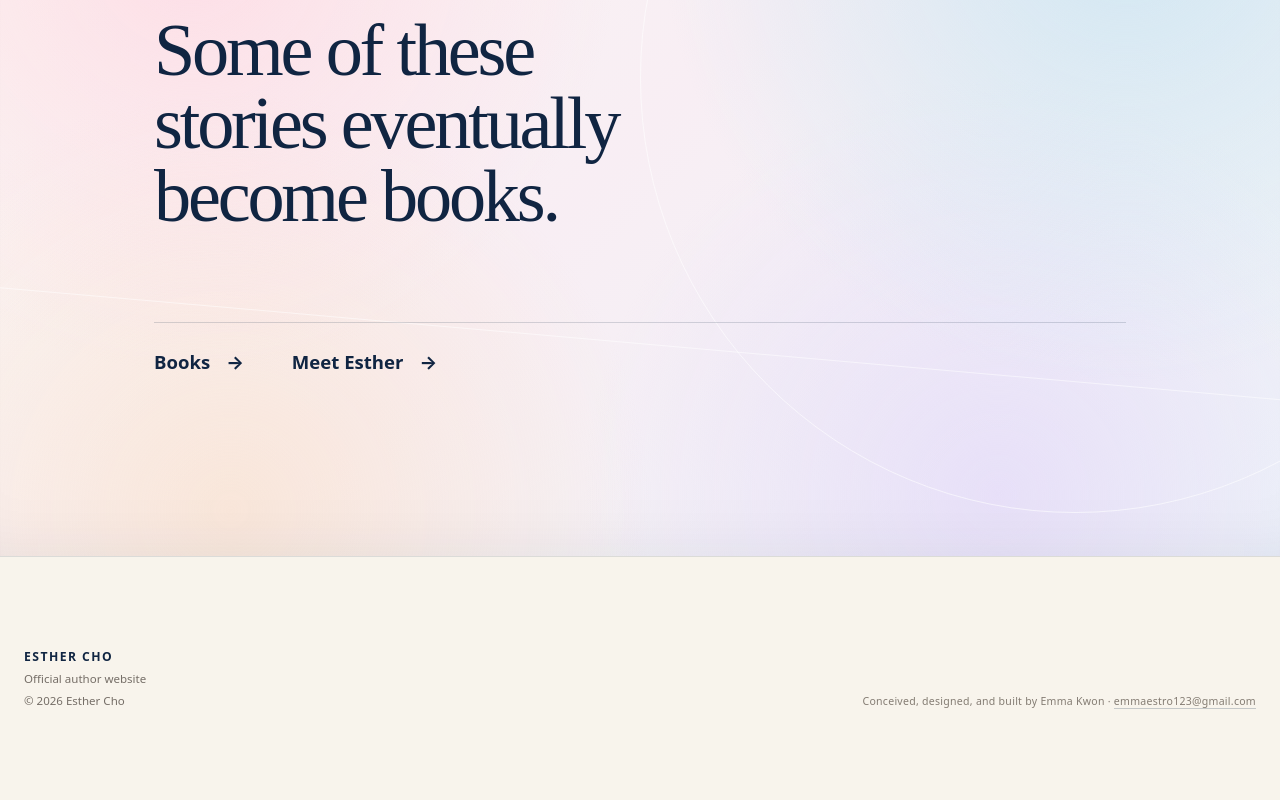
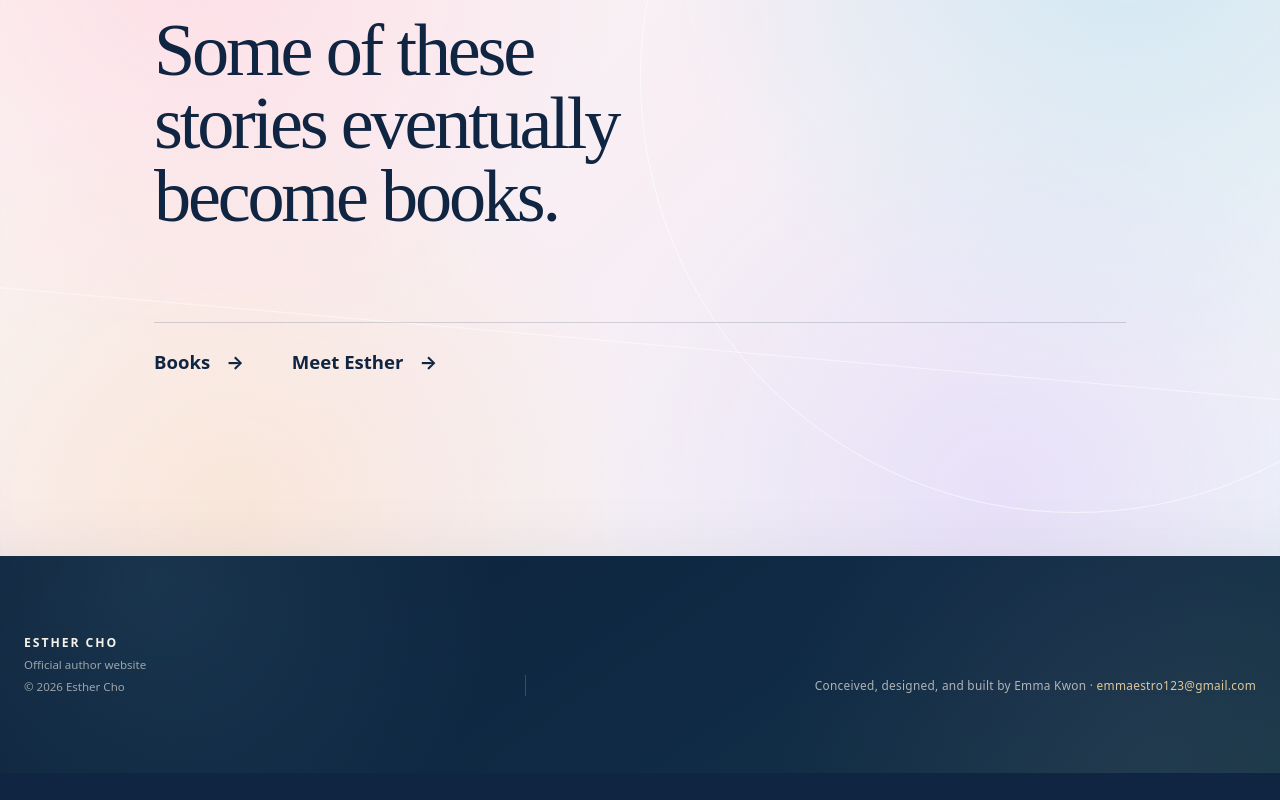
Before and after one commit to k-mama/esthercho, a Next.js app: page / in a window 1280 px wide. Shown: the part 5779-6579 px from the top of the page. After the commit the page ends 6552 px from the top, so only its background shows below. Built offline with nearby package versions, Linux system fonts and the light colour scheme.

Commit message:
style: finish home with seamless navy footer

```diff
--- a/src/styles/home-shell-polish.css
+++ b/src/styles/home-shell-polish.css
@@ -32,6 +32,55 @@ body:has(.home-video-hero) .site-header-nav-link[aria-current="page"]::after {
 
 body:has(.home-video-hero) .site-header-nav-link[aria-current="page"] {
   color: #dfc696;
+}
+
+body:has(.home-video-hero) .site-footer {
+  margin: 0;
+  padding: clamp(3.2rem, 6vw, 5.5rem) 0;
+  color: rgba(246, 242, 234, 0.68);
+  background:
+    radial-gradient(circle at 12% 10%, rgba(74, 120, 151, 0.2), transparent 30%),
+    radial-gradient(circle at 90% 90%, rgba(126, 101, 141, 0.14), transparent 32%),
+    linear-gradient(145deg, #0d2239, #102a45 58%, #143644);
+  border: 0;
+  border-radius: 0;
+}
+
+body:has(.home-video-hero) .site-footer-inner {
+  display: grid;
+  grid-template-columns: minmax(190px, 0.72fr) minmax(0, 1.28fr);
+  gap: clamp(2.5rem, 7vw, 7rem);
+  align-items: end;
+}
+
+body:has(.home-video-hero) .site-footer-name {
+  color: #f6f2ea;
+  font-size: 0.76rem;
+  letter-spacing: 0.16em;
+}
+
+body:has(.home-video-hero) .site-footer-description,
+body:has(.home-video-hero) .site-footer-copyright {
+  color: rgba(246, 242, 234, 0.6);
+}
+
+body:has(.home-video-hero) .site-footer-colophon {
+  margin: 0;
+  padding: 0 0 0 clamp(2rem, 5vw, 5rem);
+  color: rgba(246, 242, 234, 0.68);
+  border-top: 0;
+  border-left: 1px solid rgba(218, 193, 146, 0.24);
+  font-size: 0.74rem;
+  line-height: 1.8;
+}
+
+body:has(.home-video-hero) .site-footer-colophon a {
+  color: #dec79b;
+  text-decoration: none;
+}
+
+body:has(.home-video-hero) .site-footer-colophon a:hover {
+  color: #f6f2ea;
 }
 
 @media (max-width: 959px) {
@@ -97,6 +146,19 @@ body:has(.home-video-hero) .site-header-nav-link[aria-current="page"] {
   }
 }
 
+@media (max-width: 720px) {
+  body:has(.home-video-hero) .site-footer-inner {
+    grid-template-columns: 1fr;
+    gap: 2.3rem;
+  }
+
+  body:has(.home-video-hero) .site-footer-colophon {
+    padding: 1.4rem 0 0;
+    border-top: 1px solid rgba(218, 193, 146, 0.22);
+    border-left: 0;
+  }
+}
+
 @media (max-width: 420px) {
   body:has(.home-video-hero) .site-header .container {
     gap: 0.65rem;
```
